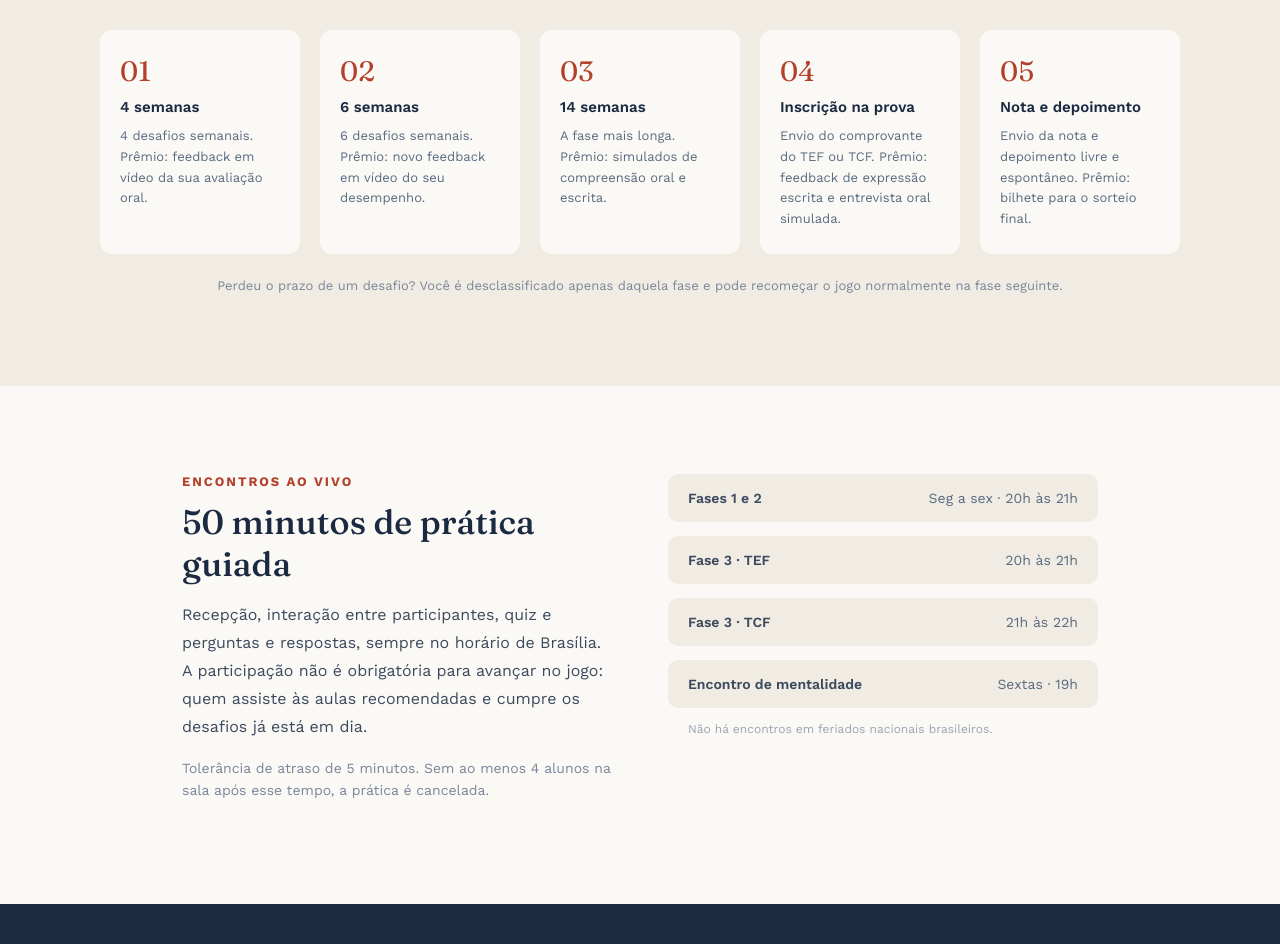
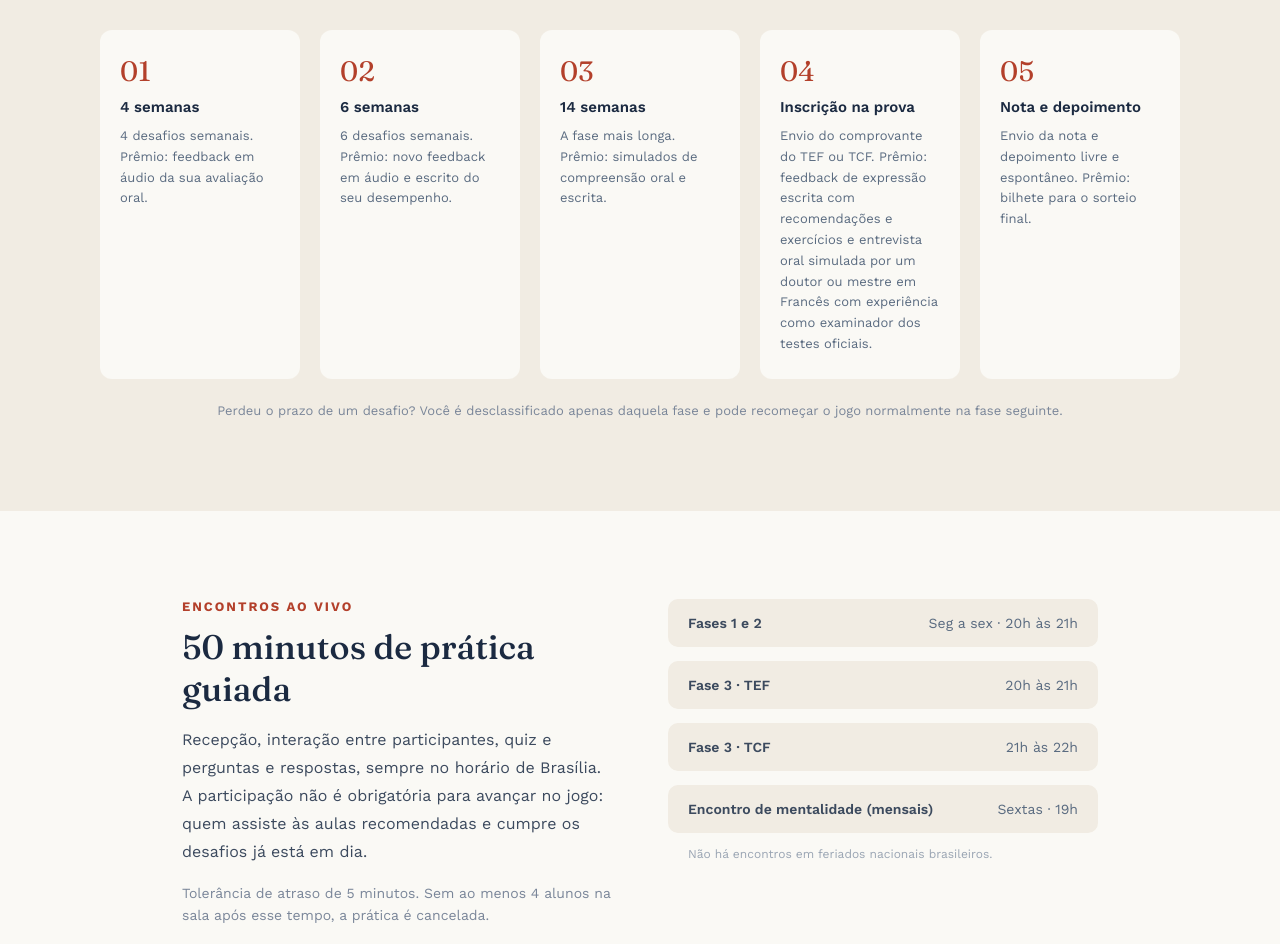
Before and after one commit to SuporteProfJanete2026/ProgramaAceleracao2026, a plain HTML site: page index.html in a window 1280 px wide. Shown: the part 1440-2384 px from the top of the page. Drawn offline with nearby package versions, Linux system fonts and the light colour scheme.

Commit message:
Modify feedback details in index.html
Updated feedback descriptions for challenges and enrollment.

```diff
--- a/index.html
+++ b/index.html
@@ -91,12 +91,12 @@ a:hover{color:#8A2F1F;}
         <div style="background:#FAF9F5;border-radius:12px;padding:24px 20px;display:flex;flex-direction:column;gap:10px;">
           <div class="serif" style="font-size:28px;color:#B3402B;">01</div>
           <div style="font-weight:600;font-size:15px;color:#1B2A41;">4 semanas</div>
-          <div style="font-size:13px;line-height:1.6;color:#5A6B80;">4 desafios semanais. Prêmio: feedback em vídeo da sua avaliação oral.</div>
+          <div style="font-size:13px;line-height:1.6;color:#5A6B80;">4 desafios semanais. Prêmio: feedback em áudio da sua avaliação oral.</div>
         </div>
         <div style="background:#FAF9F5;border-radius:12px;padding:24px 20px;display:flex;flex-direction:column;gap:10px;">
           <div class="serif" style="font-size:28px;color:#B3402B;">02</div>
           <div style="font-weight:600;font-size:15px;color:#1B2A41;">6 semanas</div>
-          <div style="font-size:13px;line-height:1.6;color:#5A6B80;">6 desafios semanais. Prêmio: novo feedback em vídeo do seu desempenho.</div>
+          <div style="font-size:13px;line-height:1.6;color:#5A6B80;">6 desafios semanais. Prêmio: novo feedback em áudio e escrito do seu desempenho.</div>
         </div>
         <div style="background:#FAF9F5;border-radius:12px;padding:24px 20px;display:flex;flex-direction:column;gap:10px;">
           <div class="serif" style="font-size:28px;color:#B3402B;">03</div>
@@ -106,7 +106,7 @@ a:hover{color:#8A2F1F;}
         <div style="background:#FAF9F5;border-radius:12px;padding:24px 20px;display:flex;flex-direction:column;gap:10px;">
           <div class="serif" style="font-size:28px;color:#B3402B;">04</div>
           <div style="font-weight:600;font-size:15px;color:#1B2A41;">Inscrição na prova</div>
-          <div style="font-size:13px;line-height:1.6;color:#5A6B80;">Envio do comprovante do TEF ou TCF. Prêmio: feedback de expressão escrita e entrevista oral simulada.</div>
+          <div style="font-size:13px;line-height:1.6;color:#5A6B80;">Envio do comprovante do TEF ou TCF. Prêmio: feedback de expressão escrita com recomendações e exercícios e entrevista oral simulada por um doutor ou mestre em Francês com experiência como examinador dos testes oficiais.</div>
         </div>
         <div style="background:#FAF9F5;border-radius:12px;padding:24px 20px;display:flex;flex-direction:column;gap:10px;">
           <div class="serif" style="font-size:28px;color:#B3402B;">05</div>
@@ -141,7 +141,7 @@ a:hover{color:#8A2F1F;}
           <span style="font-size:14px;color:#5A6B80;">21h às 22h</span>
         </div>
         <div style="display:flex;justify-content:space-between;padding:16px 20px;background:#F1ECE3;border-radius:10px;">
-          <span style="font-size:14px;color:#3C4A5E;font-weight:600;">Encontro de mentalidade</span>
+          <span style="font-size:14px;color:#3C4A5E;font-weight:600;">Encontro de mentalidade (mensais) </span>
           <span style="font-size:14px;color:#5A6B80;">Sextas · 19h</span>
         </div>
         <div style="font-size:12px;color:#9AA5B3;padding:0 20px;">Não há encontros em feriados nacionais brasileiros.</div>
```
